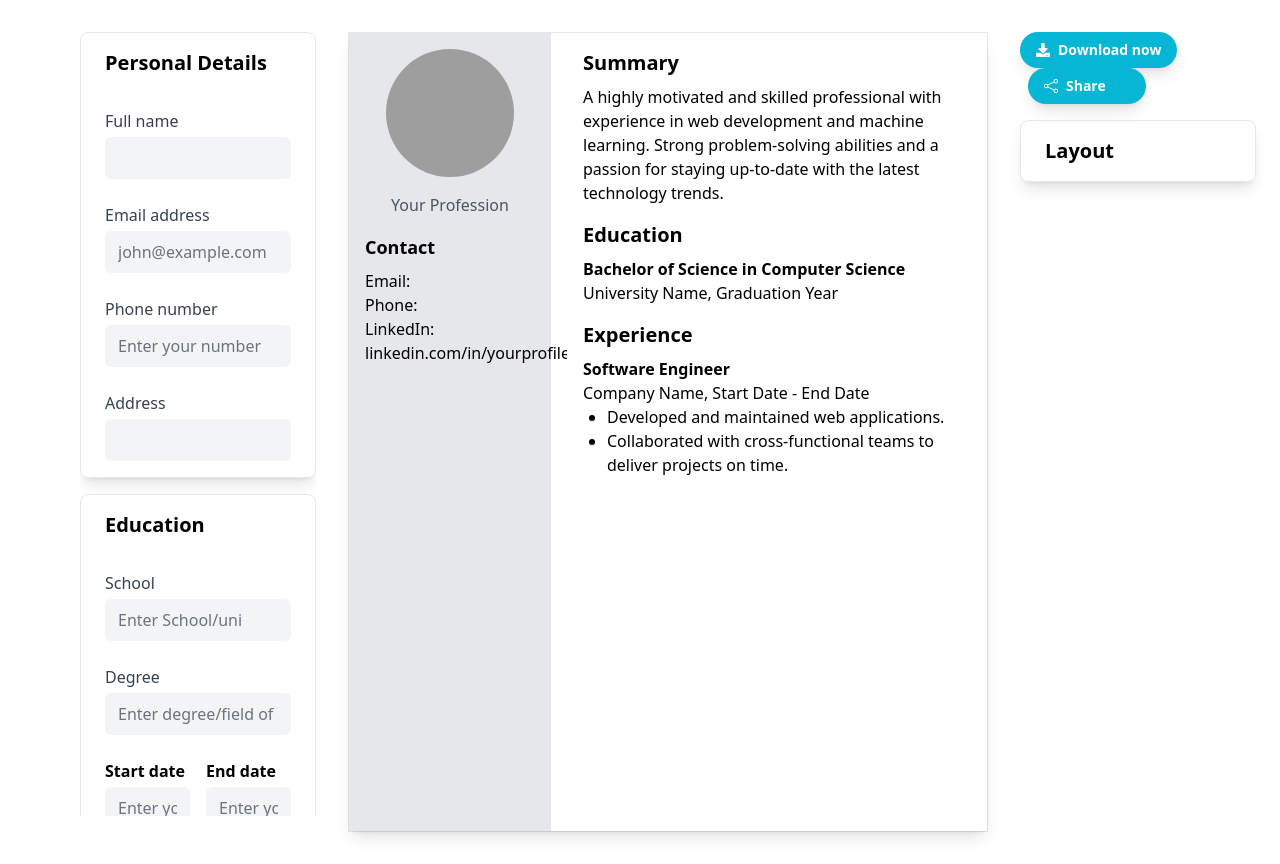
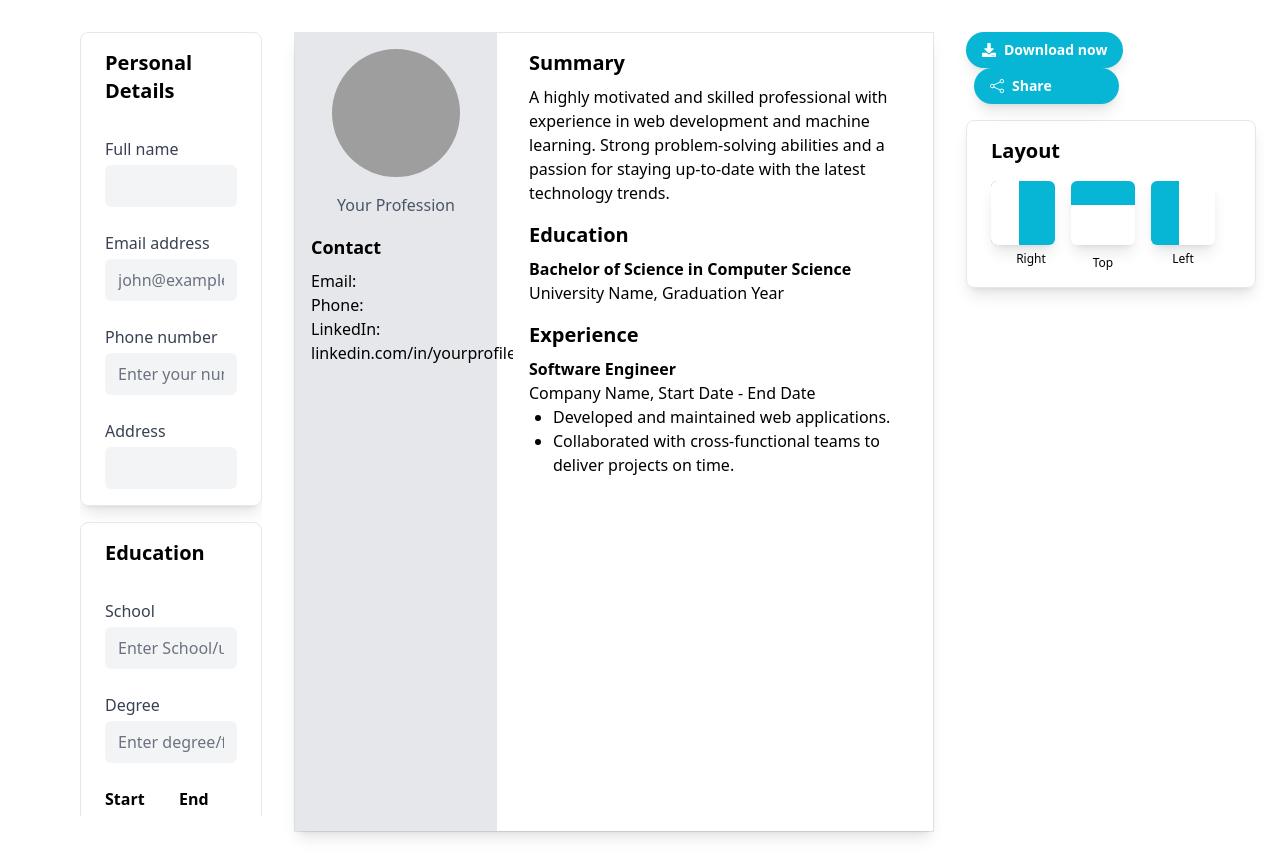
Before and after one commit to cyblogerz/CV-Builder, a React (Vite) app: page / in a window 1280 px wide. Built offline with nearby package versions, Linux system fonts and the light colour scheme; grey boxes are pictures that could not be loaded.

Commit message:
Setupped layout section

```diff
--- a/src/components/SideBar/LayoutSection.jsx
+++ b/src/components/SideBar/LayoutSection.jsx
@@ -0,0 +1,34 @@
+import React from 'react'
+
+const LayoutSection = () => {
+  return (
+    <div className="max-w-sm rounded-lg overflow-hidden border shadow-lg mt-4">
+        <div className="px-6 py-4">
+            <h1 className='text-xl font-bold'>Layout</h1>
+            <div className="flex flex-row mt-4">
+            <div>
+                <button className="w-16 h-16 bg-cyan-500 mr-4 shadow-lg rounded-md ">
+                    <div className='w-7 h-full bg-white rounded-l-md'></div>
+                </button>
+                <p className='text-xs text-center'>Right</p>
+                </div>
+                <div>
+                <button className="w-16 h-16   shadow-lg rounded-md relative">
+  <div className='w-full h-6 bg-cyan-500 rounded-t-md absolute top-0 left-0'></div>
+</button>
+<p className='text-xs text-center mt-1'>Top</p>
+</div>
+<div>
+                <button className="w-16 h-16 mr-4 shadow-lg rounded-md ml-4">
+                    <div className='w-7 h-full bg-cyan-500 rounded-l-md'></div>
+                </button>
+                <p className='text-xs text-center'>Left</p>
+                </div>
+
+            </div>
+        </div>
+    </div>
+  )
+}
+
+export default LayoutSection
--- a/src/components/SideBar/SideBar.jsx
+++ b/src/components/SideBar/SideBar.jsx
@@ -1,6 +1,7 @@
 import React from 'react'
 import { FaDownload } from 'react-icons/fa';
 import {BsShare} from 'react-icons/bs';
+import LayoutSection from './LayoutSection';
 
 const SideBar = () => {
   return (
@@ -18,12 +19,7 @@ const SideBar = () => {
         <p className='ml-2'>Share</p>
     </div>
     </button>
-    <div className="max-w-sm rounded-lg overflow-hidden border shadow-lg mt-4">
-        <div className="px-6 py-4">
-            <h1 className='text-xl font-bold'>Layout</h1>
-            <div className="flex flex-row"></div>
-        </div>
-    </div>
+    <LayoutSection />
     <div></div>
 
     </div>
```
